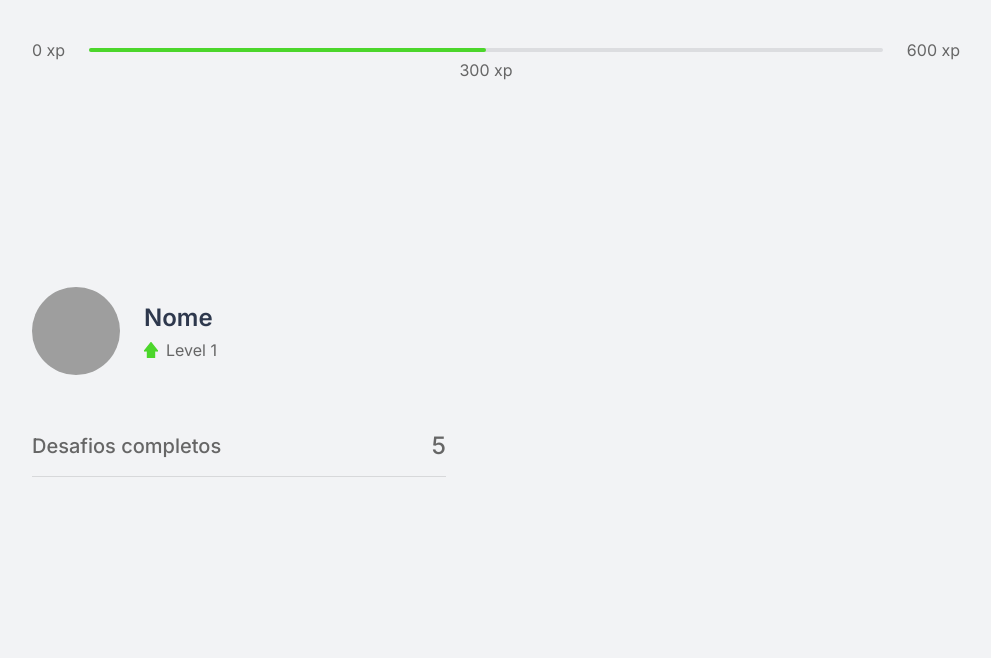
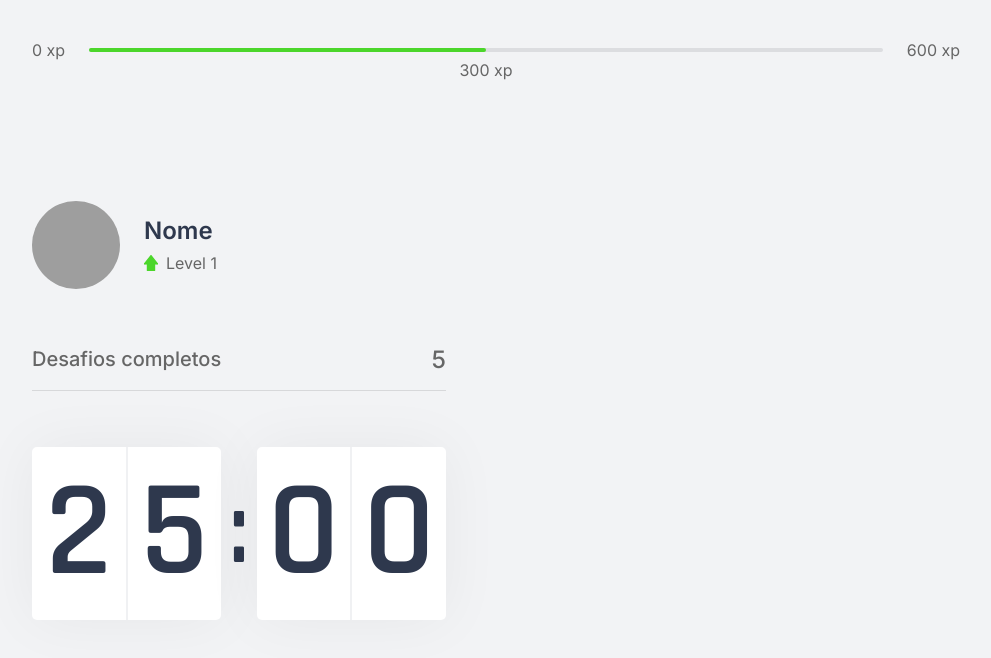
Before and after one commit to luanws/moveit, a Next.js app: page / in a window 1280 px wide. Shown: the top 658 px of the page, without its empty margins (144-1135 px from the left). Built offline with nearby package versions, Linux system fonts and the light colour scheme; grey boxes are pictures that could not be loaded.

Commit message:
CountDown estilos

```diff
--- /dev/null
+++ b/src/components/CountDown/index.tsx
@@ -0,0 +1,17 @@
+const styles = require('./styles.module.css')
+
+export default function CountDown() {
+  return (
+    <div className={styles.container}>
+      <div>
+        <span>2</span>
+        <span>5</span>
+      </div>
+      <span>:</span>
+      <div>
+        <span>0</span>
+        <span>0</span>
+      </div>
+    </div>
+  )
+}
--- /dev/null
+++ b/src/components/CountDown/styles.module.css
@@ -0,0 +1,36 @@
+.container {
+    display: flex;
+    align-items: center;
+    font-family: Rajdhani;
+    font-weight: 600;
+    color: var(--title);
+}
+
+.container > div {
+    flex: 1;
+    display: flex;
+    align-items: center;
+    justify-content: space-evenly;
+    background-color: var(--white);
+    box-shadow: 0 0 60px rgba(0, 0, 0, 0.05);
+    border-radius: 5px;
+    font-size: 8.5rem;
+    text-align: center;
+}
+
+.container > div span {
+    flex: 1;
+}
+
+.container > span {
+    font-size: 6.25rem;
+    margin: 0 0.5rem;
+}
+
+.container > div span:first-child {
+    border-right: 1px solid #f0f1f3;
+}
+
+.container > div span:last-child {
+    border-left: 1px solid #f0f1f3;
+}
--- a/src/pages/_document.tsx
+++ b/src/pages/_document.tsx
@@ -5,7 +5,7 @@
     return (
       <Html>
         <Head>
-          <link rel="shortcut icon" href="/favicon.ico" />
+          <link rel="shortcut icon" href="favicon.png" type="image/png" />
           <link rel="preconnect" href="https://fonts.gstatic.com" />
           <link href="https://fonts.googleapis.com/css2?family=Inter:wght@400;500;600&family=Rajdhani:wght@600&display=swap" rel="stylesheet" />
         </Head>
--- a/src/pages/index.tsx
+++ b/src/pages/index.tsx
@@ -1,22 +1,29 @@
+import Head from 'next/head'
 import CompletedChallenges from '../components/CompletedChallenges'
+import CountDown from '../components/CountDown'
 import { ExperienceBar } from '../components/ExperienceBar'
 import Profile from '../components/Profile'
 const styles = require('../styles/index.module.css')
 
 export default function App() {
   return (
+    <>
+      <Head>
+        <title>Início | move.it</title>
+      </Head>
       <div className={styles.container}>
         <ExperienceBar />
-
         <section>
           <div>
             <Profile />
             <CompletedChallenges />
+            <CountDown />
           </div>
           <div>
 
           </div>
         </section>
       </div>
+    </>
   )
 }
```
Also changed, not shown: 1 other file (tests, documents, lock files or other folders). Lines whose indentation alone changed are shown as unchanged.
